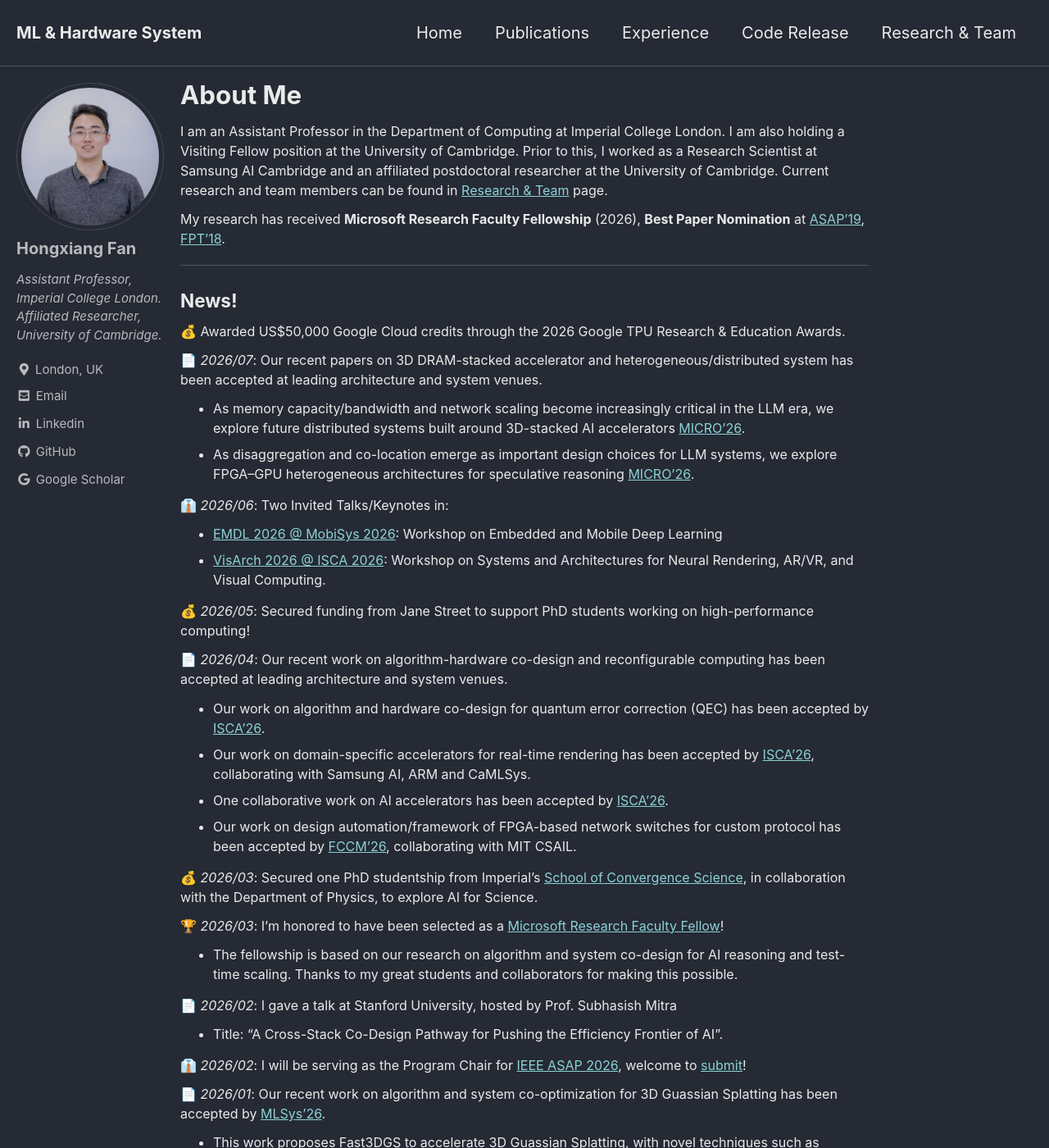
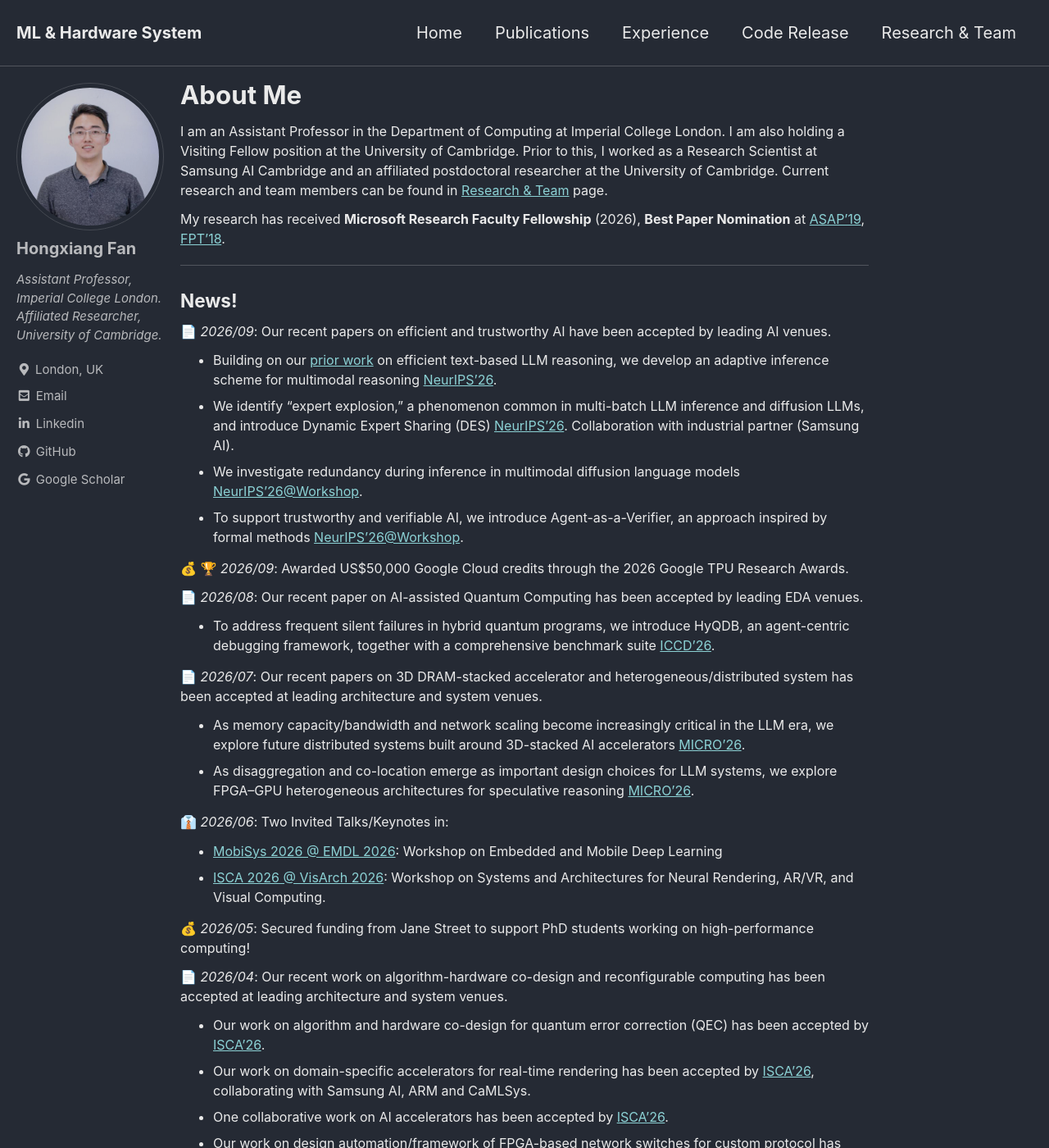
Before and after one commit to os-hxfan/os-hxfan.github.io, a Jekyll site: the page built from index.md, in a window 1280 px wide and 1400 px high. Shown: the whole window at 82% size. Built offline with Jekyll 4.4.1, drawn with Linux system fonts in a browser that asks for light colours; cached includes are drawn as plain includes; our own code applies the rules of GitHub Pages for plain Markdown files.

Commit message:
Sep 2026 update

```diff
--- a/index.md
+++ b/index.md
@@ -31,15 +31,26 @@ ___
 ### News!
 
 <!-- **1. Paper** 📄 · **2. Funding** 💰 · **3. Serving** 👔 · **4. Honor** 🏆 -->
-💰 Awarded US$50,000 Google Cloud credits through the 2026 Google TPU Research & Education Awards.
+
+📄 *2026/09*: Our recent papers on efficient and trustworthy AI have been accepted by leading AI venues.
+- Building on our [prior work](https://dl.acm.org/doi/pdf/10.1145/3779212.3790161?__cf_chl_tk=jLUCbHXRscGrUjJXjewL7mgAiqMUgCfhET58gWyN6E8-1791042335-1.0.1.1-B_Va65Ld6f5m1UdwxTmDhz3V7t6kI2iDN.bCwkQ99I4) on efficient text-based LLM reasoning, we develop an adaptive inference scheme for multimodal reasoning [NeurIPS'26](https://arxiv.org/pdf/2607.10004).
+- We identify “expert explosion,” a phenomenon common in multi-batch LLM inference and diffusion LLMs, and introduce Dynamic Expert Sharing (DES) [NeurIPS'26](https://arxiv.org/pdf/2602.00879). Collaboration with industrial partner (Samsung AI).
+- We investigate redundancy during inference in multimodal diffusion language models [NeurIPS'26@Workshop](https://7amin.github.io/diffulm-neurips2026/).
+- To support trustworthy and verifiable AI, we introduce Agent-as-a-Verifier, an approach inspired by formal methods [NeurIPS'26@Workshop](https://verify-agents-workshop.github.io/).
+
+💰 🏆 *2026/09*: Awarded US$50,000 Google Cloud credits through the 2026 Google TPU Research Awards.
+
+📄 *2026/08*: Our recent paper on AI-assisted Quantum Computing has been accepted by leading EDA venues.
+- To address frequent silent failures in hybrid quantum programs, we introduce HyQDB, an agent-centric debugging framework, together with a comprehensive benchmark suite [ICCD’26](https://arxiv.org/pdf/2609.30313).
+
 
 📄 *2026/07*: Our recent papers on 3D DRAM-stacked accelerator and heterogeneous/distributed system has been accepted at leading architecture and system venues.
 - As memory capacity/bandwidth and network scaling become increasingly critical in the LLM era, we explore future distributed systems built around 3D-stacked AI accelerators [MICRO’26](https://www.microarch.org/micro59/program/).
 - As disaggregation and co-location emerge as important design choices for LLM systems, we explore FPGA–GPU heterogeneous architectures for speculative reasoning [MICRO’26](https://www.microarch.org/micro59/program/).
 
 👔 *2026/06*: Two Invited Talks/Keynotes in:
-- [EMDL 2026 @ MobiSys 2026](https://emdl-workshop.github.io/emdl26/): Workshop on Embedded and Mobile Deep Learning
-- [VisArch 2026 @ ISCA 2026](https://sai-lab-nyu.github.io/VisArch_ISCA26/): Workshop on Systems and Architectures for Neural Rendering, AR/VR, and Visual Computing.
+- [MobiSys 2026 @ EMDL 2026](https://emdl-workshop.github.io/emdl26/): Workshop on Embedded and Mobile Deep Learning
+- [ISCA 2026 @ VisArch 2026](https://sai-lab-nyu.github.io/VisArch_ISCA26/): Workshop on Systems and Architectures for Neural Rendering, AR/VR, and Visual Computing.
 
 💰 *2026/05*: Secured funding from Jane Street to support PhD students working on high-performance computing!
 
```
